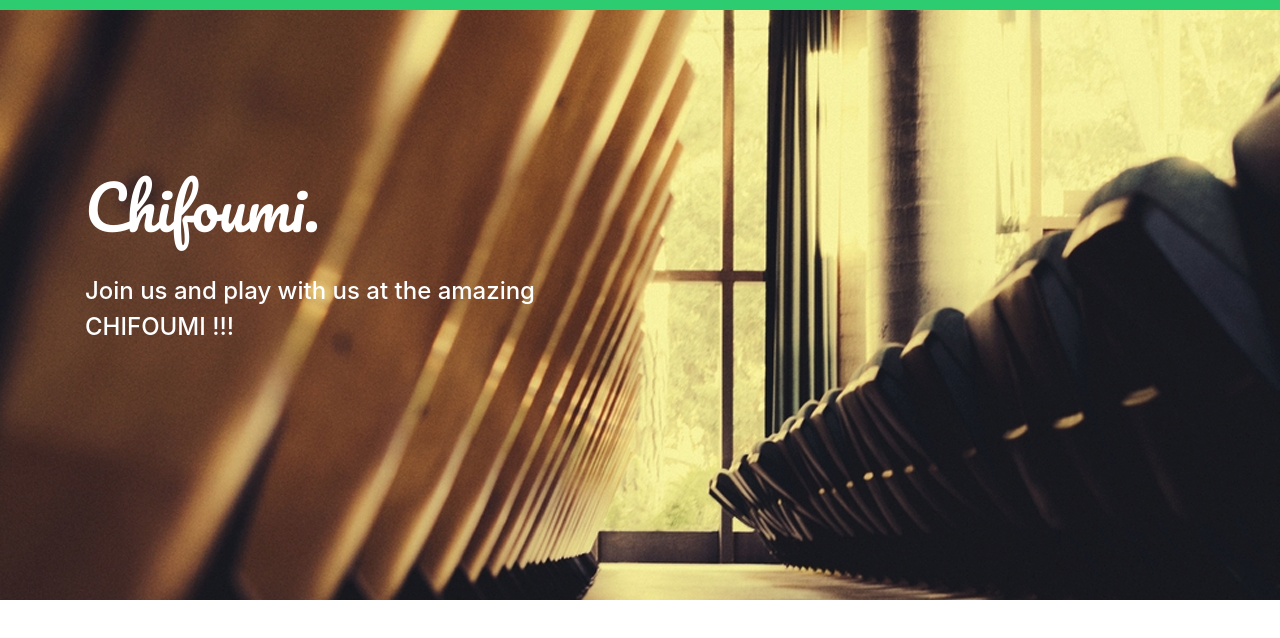
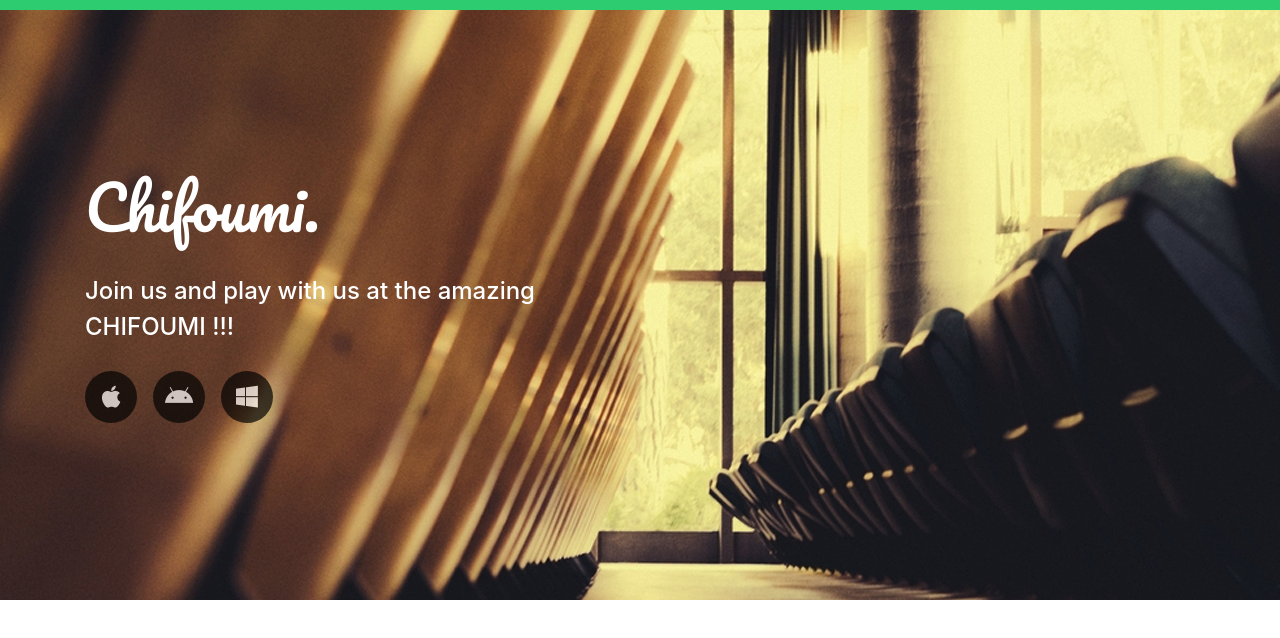
Before and after one commit to Afloatz/front-page, a plain HTML site: page index.html in a window 1280 px wide. Drawn offline with nearby package versions, Linux system fonts and the light colour scheme.

Commit message:
header icons

```diff
--- a/css/style.css
+++ b/css/style.css
@@ -34,3 +34,21 @@
     line-height: 36px;
     margin-bottom: 26px;
 }
+
+.page-header .intro-col-left .operating-system {
+    width: 52px;
+    height: 52px;
+    background-color: #030303;
+    opacity: .7;
+    text-align: center;
+    line-height: 52px;
+    color: #fff;
+    float: left;
+    margin-right: 16px;
+    border-radius: 50%;
+    font-size: 25px;
+}
+.page-header .intro-col-left .operating-system:hover {
+    background: #2ecc71;
+    opacity: 1;
+}
--- a/index.html
+++ b/index.html
@@ -33,6 +33,17 @@
                         Join us and play with us at the amazing CHIFOUMI !!!
                     </p>
 
+                    <div>
+                        <a href="#" class="operating-system">
+                            <span class="fab fa-apple"></span>
+                        </a>
+                        <a href="#" class="operating-system">
+                            <span class="fab fa-android"></span>
+                        </a>
+                        <a href="#" class="operating-system">
+                            <span class="fab fa-windows"></span>
+                        </a>
+                    </div>
 
                 </div>
 
```
